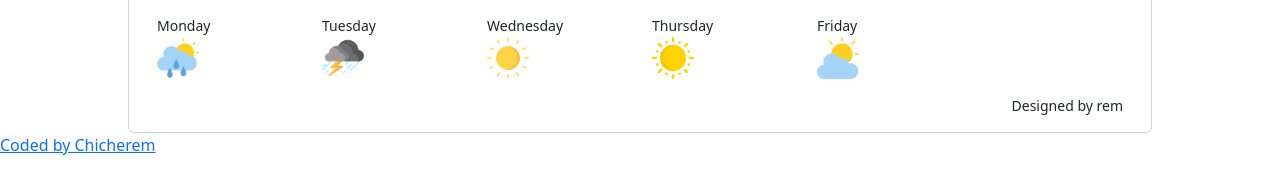
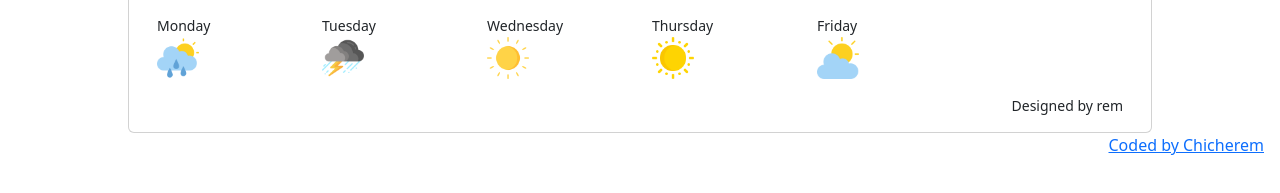
Before and after one commit to Pamchema/Weatherapp, a website built with Parcel: page index.html in a window 1280 px wide. Shown: the part 269-462 px from the top of the page. Built offline with nearby package versions, Linux system fonts and the light colour scheme.

Commit message:
Update index.html

```diff
--- a/index.html
+++ b/index.html
@@ -108,7 +108,7 @@
     </div>
     </div>
   <script src="src/index.js"></script>
-    <div class="text-start text-decoration-none  pe-1">
+    <div class="text-end text-decoration-none  pe-3">
   <a href="https://github.com/Pamchema/Weatherapp target="_blank" rel="noopener noreferrer" class="">Coded by Chicherem</a>
       </div>
   </body>
```
